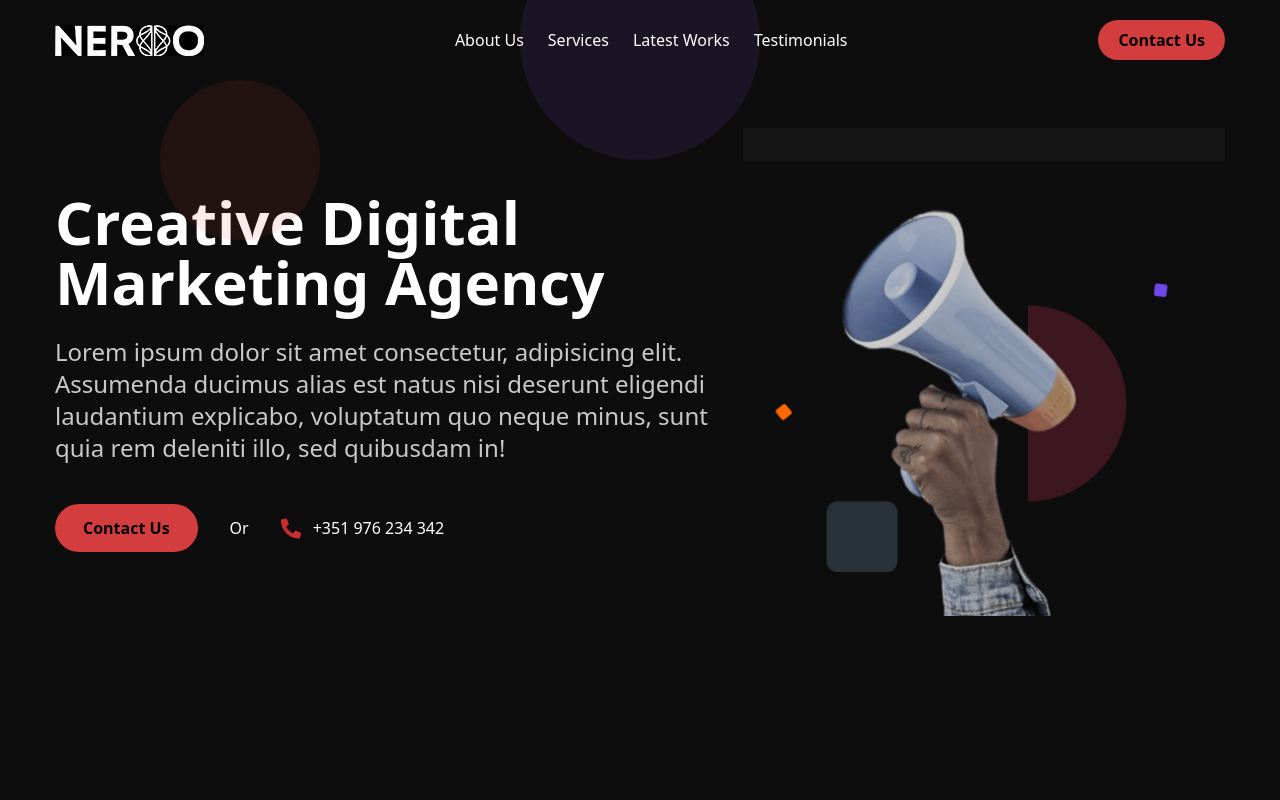
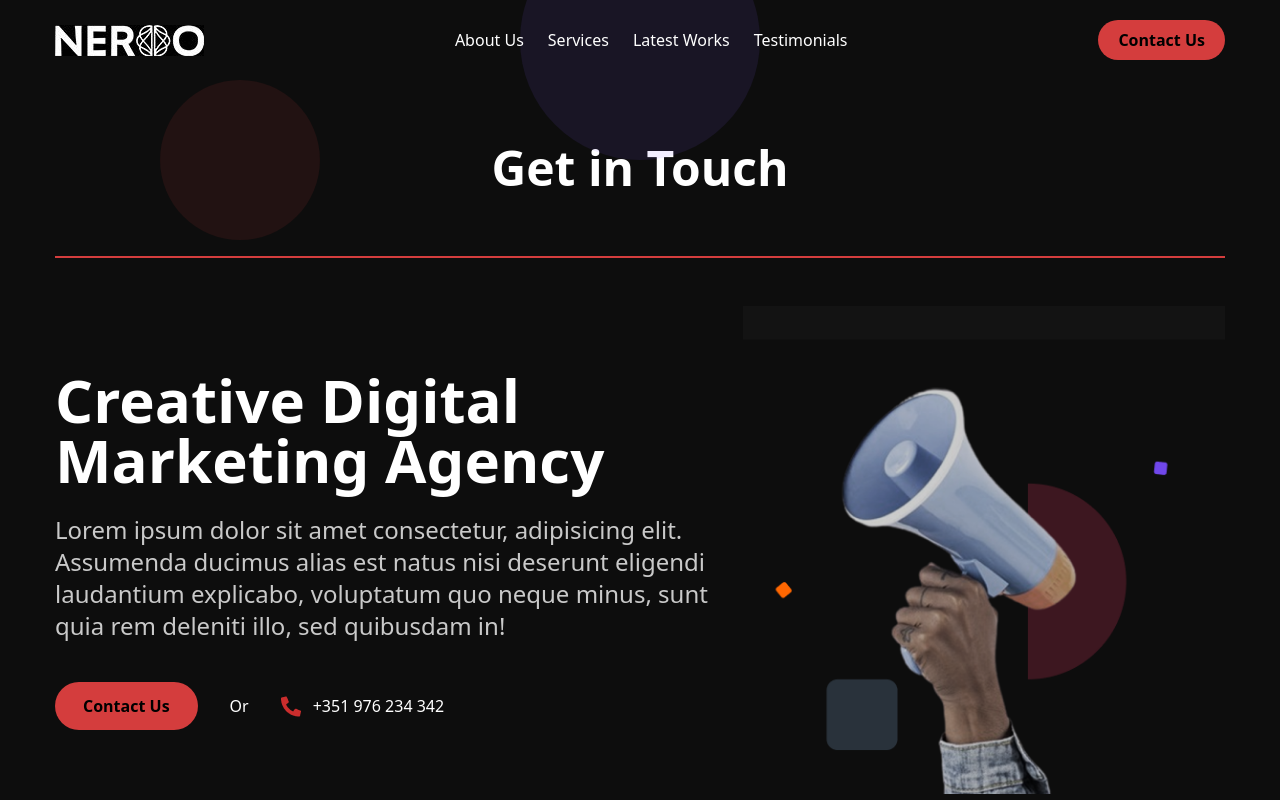
Before and after one commit to Katumbela/neroo, a React (Vite) app: page /contact in a window 1280 px wide. Built offline with nearby package versions, Linux system fonts and the light colour scheme.

Commit message:
index title

```diff
--- a/src/presentation/pages/contact/contact.tsx
+++ b/src/presentation/pages/contact/contact.tsx
@@ -15,7 +15,9 @@ import {
       <div className="container relative">
         <FloatingBalls />
         <NavBar />
-
+         <div className="flex items-center justify-center py-16 border-b-2 border-primary ">
+            <h1 className="text-4xl font-bold text-white lg:text-5xl ">Get in Touch</h1>
+         </div>
         <Footer />
       </div>
     );
```
